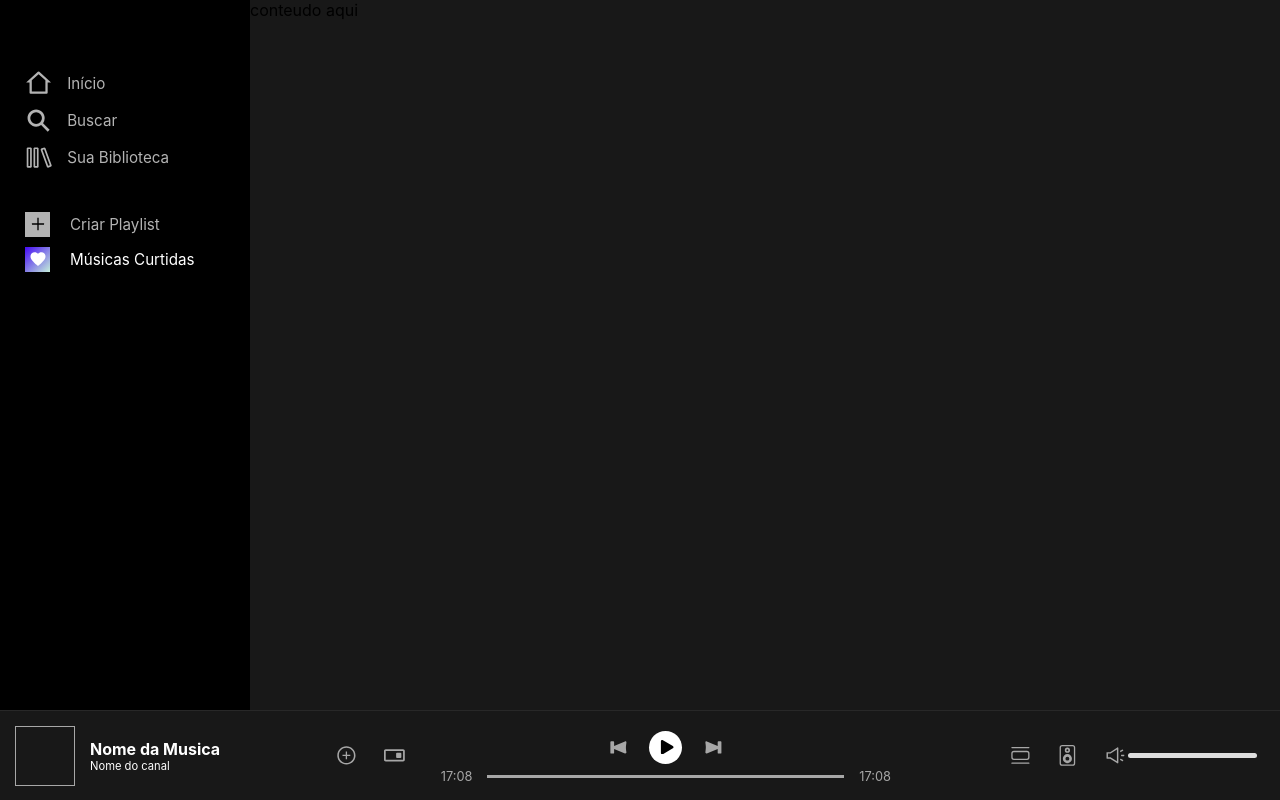
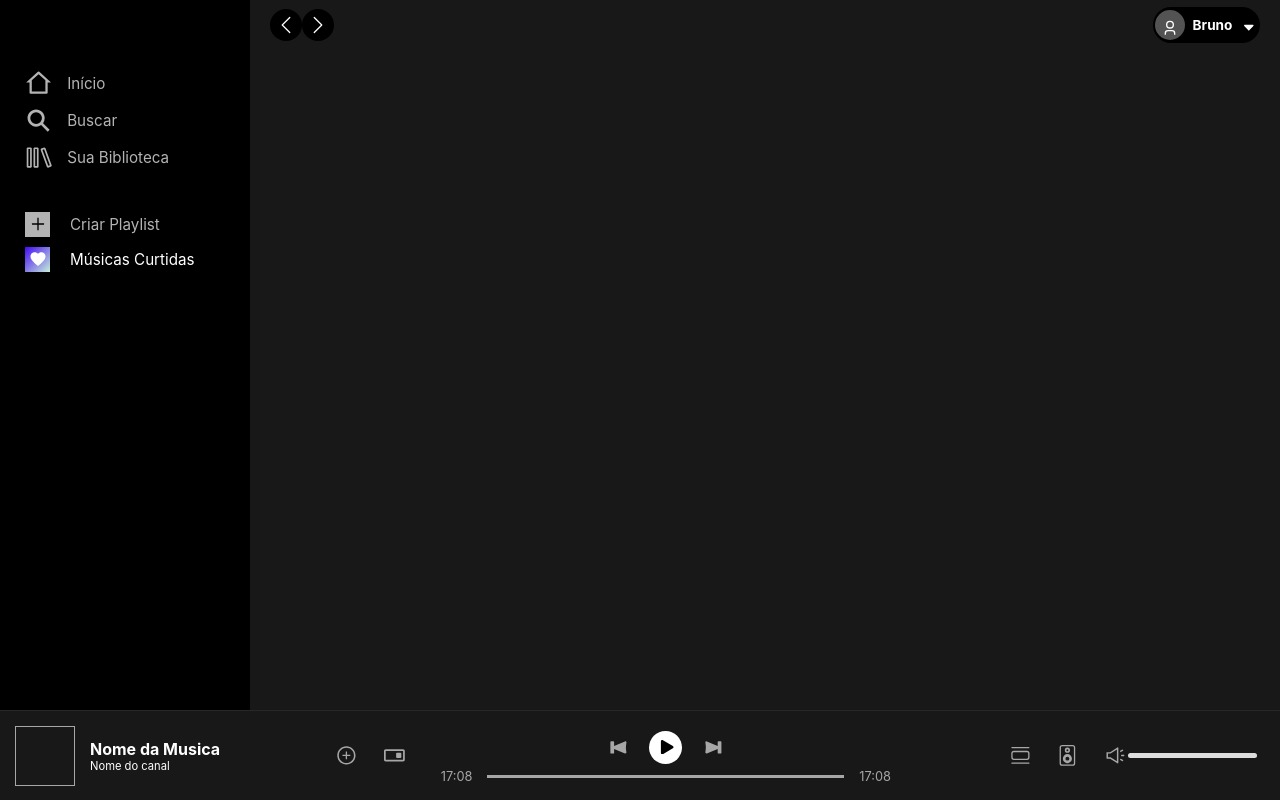
Before and after one commit to rsbruno/triton, a Next.js app: page / in a window 1280 px wide. Built offline with nearby package versions, Linux system fonts and the light colour scheme.

Commit message:
feat: template

```diff
--- /dev/null
+++ b/components/Buttons/ButtonRounded/Index.tsx
@@ -0,0 +1,14 @@
+import { HTMLAttributes, ReactNode } from "react";
+import styles from "./styles.module.scss";
+
+type ButtonRoundedProps = HTMLAttributes<HTMLButtonElement> & {
+  children: ReactNode;
+};
+
+export function ButtonRounded({ children, ...rest }: ButtonRoundedProps) {
+  return (
+    <button className={styles.container} {...rest}>
+      {children}
+    </button>
+  );
+}
--- /dev/null
+++ b/components/Buttons/ButtonRounded/styles.module.scss
@@ -0,0 +1,18 @@
+.container {
+  background: transparent;
+  border: none;
+  outline: none;
+  background: #000;
+  width: 32px;
+  height: 32px;
+  border-radius: 50%;
+  display: flex;
+  justify-content: center;
+  align-items: center;
+  cursor: pointer;
+
+  svg {
+    fill: #fff;
+    font-size: 2rem;
+  }
+}
--- a/pages/index.tsx
+++ b/pages/index.tsx
@@ -1,14 +1,19 @@
 import type { NextPage } from "next";
 import Head from "next/head";
-import { RiHome2Line } from "react-icons/ri";
+import styles from "../styles/Home.module.scss";
+
+import { BsChevronLeft, BsChevronRight } from "react-icons/bs";
+import { RiHome2Line, RiUser3Line } from "react-icons/ri";
+import { TiArrowSortedDown } from "react-icons/ti";
+import { IoSearchSharp } from "react-icons/io5";
+import { AiOutlinePlus } from "react-icons/ai";
+import { VscLibrary } from "react-icons/vsc";
 import { MdFavorite } from "react-icons/md";
-import { IoSearchSharp } from "react-icons/io5";
-import { VscLibrary } from "react-icons/vsc";
+
+import { ButtonCustomLink } from "../components/Buttons/ButtonCustomLink/Index";
+import { ButtonRounded } from "../components/Buttons/ButtonRounded/Index";
+import { ContainerIcon } from "../components/ContainerIcon/Index";
 import { Footer } from "../components/TemplateMain/Footer/Index";
-import styles from "../styles/Home.module.scss";
-import { ContainerIcon } from "../components/ContainerIcon/Index";
-import { AiOutlinePlus } from "react-icons/ai";
-import { ButtonCustomLink } from "../components/Buttons/ButtonCustomLink/Index";
 
 const Home: NextPage = () => {
   return (
@@ -57,7 +62,30 @@ const Home: NextPage = () => {
           </ul>
         </nav>
 
-        <main>conteudo aqui</main>
+        <main>
+          <header>
+            <div className={styles.controlls}>
+              <ButtonRounded>
+                <BsChevronLeft />
+              </ButtonRounded>
+              <ButtonRounded>
+                <BsChevronRight />
+              </ButtonRounded>
+            </div>
+            <div className={styles.contentHeader}></div>
+
+            <div className={styles.infoHeader}>
+              <div className={styles.badgeContainer}>
+                <div className={styles.avatarUser}>
+                  <RiUser3Line fill="#fff" />
+                </div>
+                <h4 className={styles.nameUser}>Bruno</h4>
+                <TiArrowSortedDown fill="#fff" />
+              </div>
+            </div>
+          </header>
+        </main>
+
         <footer>
           <Footer />
         </footer>
--- a/styles/Home.module.scss
+++ b/styles/Home.module.scss
@@ -13,13 +13,63 @@
       margin: 0;
       padding: 15px 0 15px 25px;
       li {
-
       }
     }
   }
   main {
     grid-area: contentmain;
     background: $primary-gray10;
+    display: flex;
+    header {
+      padding: 5px 20px;
+      display: flex;
+      justify-content: space-between;
+      align-items: center;
+      height: 50px;
+      width: 100%;
+      .controlls {
+        display: flex;
+      }
+
+      .contentHeader {
+        width: 100%;
+      }
+
+      .infoHeader {
+        .badgeContainer {
+          background: #000;
+          border-radius: 999999px;
+          display: flex;
+          justify-content: center;
+          align-items: center;
+          gap: 8px;
+          height: 36px;
+          padding: 2px;
+
+          .avatarUser {
+            height: 30px;
+            width: 30px;
+            border-radius: 50%;
+            display: flex;
+            justify-content: center;
+            align-items: center;
+            background: #535353;
+            svg{
+              font-size: 1rem;
+            }
+          }
+          .nameUser {
+            color: #fff;
+            font-size: .85rem;
+          }
+
+          svg {
+            font-size: 1.1rem;
+            margin-top: 5px;
+          }
+        }
+      }
+    }
   }
   footer {
     grid-area: footer;
```
